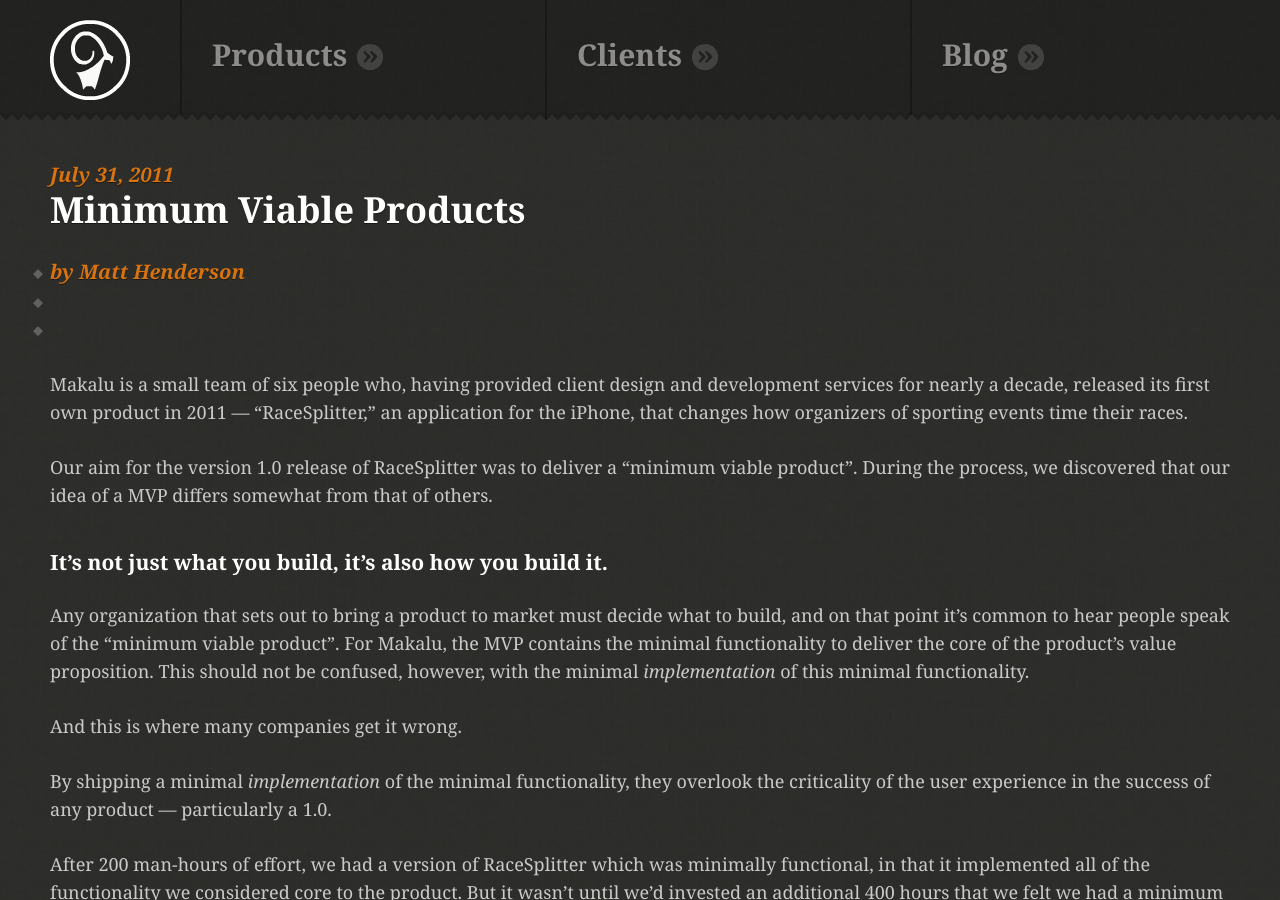
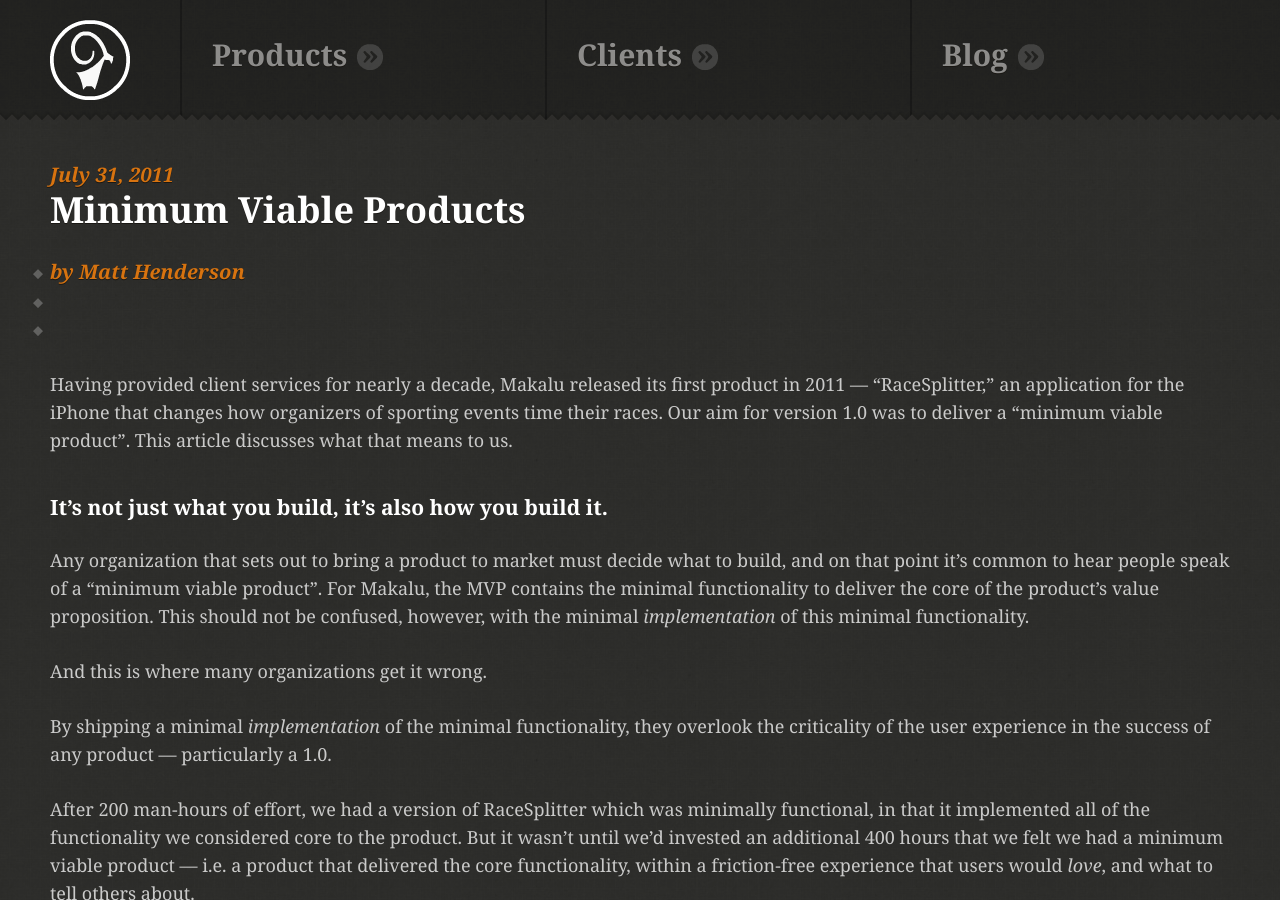
Before and after one commit to makalu/makalu.github.com, a Jekyll site: the page built from blog/_posts/2011-07-31-minimum-viable-product.markdown, in a window 1280 px wide and 900 px high. Built offline with Jekyll 4.4.1, drawn with Linux system fonts in a browser that asks for light colours; nearby versions of some CDN libraries; a script that is not in the unit is left out.

Commit message:
Tweakd the minimum viable products article

```diff
--- a/blog/_posts/2011-07-31-minimum-viable-product.markdown
+++ b/blog/_posts/2011-07-31-minimum-viable-product.markdown
@@ -3,18 +3,16 @@
 title: Minimum Viable Products
 author: Matt Henderson
 teaser: Our latest post is about minimum viable products.
-excerpt: Makalu is a small team of six people who, having provided client design and development services for nearly a decade, released its first own product in 2011 — “RaceSplitter,” an application for the iPhone, that changes how organizers of sporting events time their races. Our aim for the version 1.0 release of RaceSplitter was to deliver a “minimum viable product”. During the process, we discovered that our idea of a MVP differs somewhat from that of others.
+excerpt: Having provided client services for nearly a decade, Makalu released its first  product in 2011 — “RaceSplitter,” an application for the iPhone that changes how organizers of sporting events time their races. Our aim for version 1.0 was to deliver a “minimum viable product”. This article discusses what that means to us.
 ---
 
-Makalu is a small team of six people who, having provided client design and development services for nearly a decade, released its first own product in 2011 — “RaceSplitter,” an application for the iPhone, that changes how organizers of sporting events time their races.
-
-Our aim for the version 1.0 release of RaceSplitter was to deliver a “minimum viable product”. During the process, we discovered that our idea of a MVP differs somewhat from that of others.
+Having provided client services for nearly a decade, Makalu released its first  product in 2011 — “RaceSplitter,” an application for the iPhone that changes how organizers of sporting events time their races. Our aim for version 1.0 was to deliver a “minimum viable product”. This article discusses what that means to us.
 
 #### It’s not just what you build, it’s also how you build it.
 
-Any organization that sets out to bring a product to market must decide what to build, and on that point it’s common to hear people speak of the “minimum viable product”. For Makalu, the MVP contains the minimal functionality to deliver the core of the product’s value proposition. This should not be confused, however, with the minimal *implementation* of this minimal functionality.
+Any organization that sets out to bring a product to market must decide what to build, and on that point it’s common to hear people speak of a “minimum viable product”. For Makalu, the MVP contains the minimal functionality to deliver the core of the product’s value proposition. This should not be confused, however, with the minimal *implementation* of this minimal functionality.
 
-And this is where many companies get it wrong.
+And this is where many organizations get it wrong.
 
 By shipping a minimal *implementation* of the minimal functionality, they overlook the criticality of the user experience in the success of any product — particularly a 1.0.
 
```
